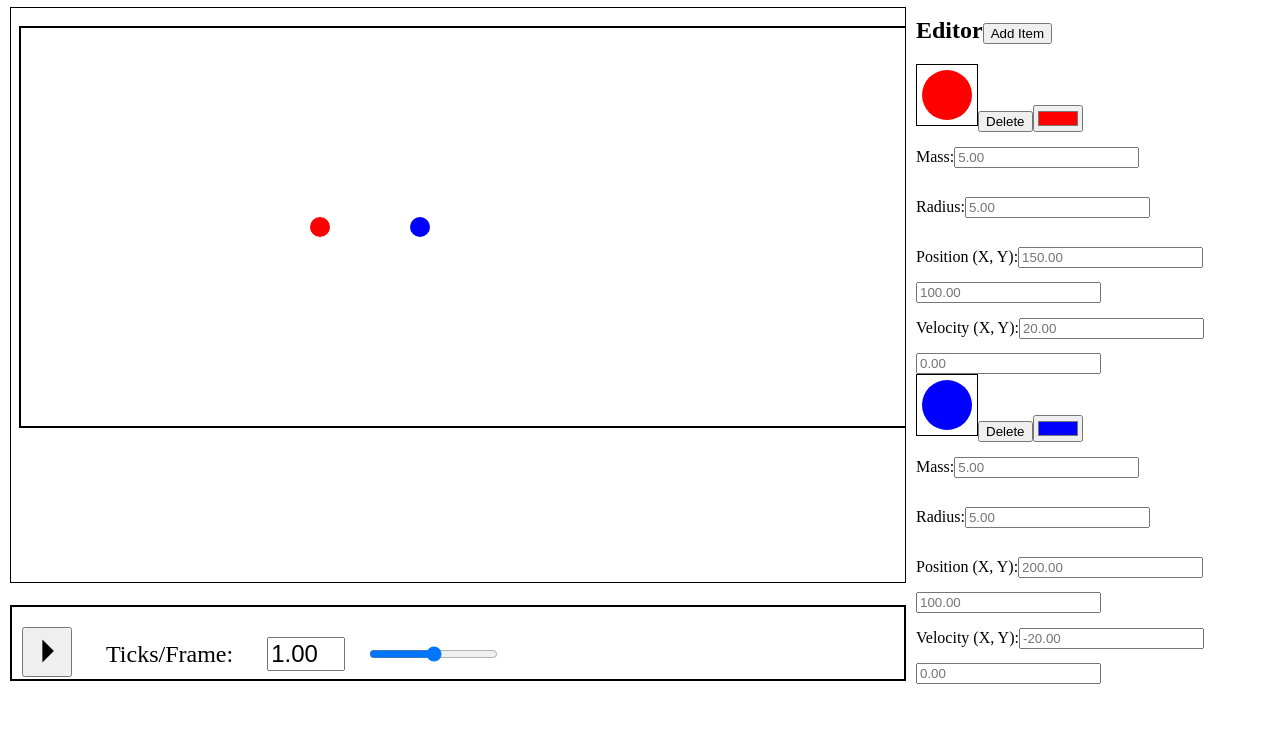
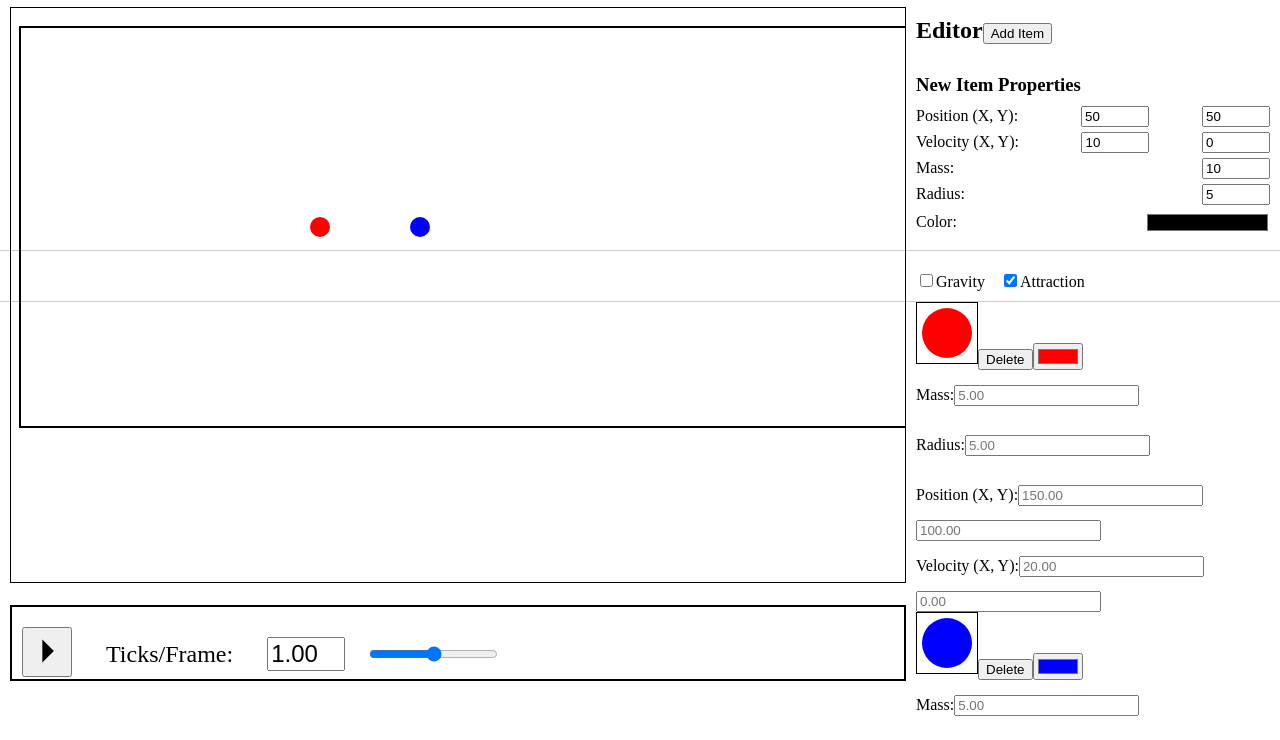
Before and after one commit to samuelhoppenworth/DumbPhysics, a website with bundled scripts: page public/index.html in a window 1280 px wide. Shown: the part 60-800 px from the top of the page. Built offline with nearby package versions, Linux system fonts and the light colour scheme.

Commit message:
update UI with gravity, attraction toggling, new item attribute specification

```diff
--- a/public/style.css
+++ b/public/style.css
@@ -84,3 +84,47 @@ h1 {
 
 
 html, body {margin: 0; height: 100%; overflow: hidden}
+
+#globalSettings {
+  padding: 10px;
+  border-bottom: 1px solid #ccc;
+}
+
+#globalSettings label {
+  margin-right: 15px;
+}
+
+/* New styles for the item creation form */
+#newItemForm {
+  padding: 10px;
+  border-bottom: 1px solid #ccc;
+  margin-bottom: 10px;
+}
+
+#newItemForm h3 {
+  margin-top: 0;
+  margin-bottom: 10px;
+}
+
+#newItemForm div {
+  display: flex;
+  justify-content: space-between;
+  align-items: center;
+  margin-bottom: 5px;
+}
+
+#newItemForm label {
+  margin-right: 10px;
+}
+
+#newItemForm input[type="number"] {
+  width: 60px;
+}
+
+#newItemForm input[type="color"] {
+  width: 125px;
+  height: 25px;
+  border: none;
+  padding: 0;
+  background: none;
+}
--- a/src/simulator/SimulatorEngine.ts
+++ b/src/simulator/SimulatorEngine.ts
@@ -33,6 +33,14 @@ export class SimulatorEngine {
 
     eventBus.on('itemPropertyChanged', (data: { itemIndex: number; property: string; newValue: any }) => {
       this.editProperty(data.property, data.itemIndex, data.newValue);
+    });
+
+    eventBus.on('gravityToggled', (value: boolean) => {
+        this.gravity = value;
+    });
+
+    eventBus.on('attractionToggled', (value: boolean) => {
+        this.attraction = value;
     });
   }
 
--- a/src/ui/UIHandler.ts
+++ b/src/ui/UIHandler.ts
@@ -20,6 +20,15 @@ export class UIHandler {
   playPauseButton: HTMLButtonElement
   sidebarElements: Array<SidebarElement> = []
   itemsDiv!: HTMLDivElement
+
+  // Inputs for creating a new item
+  private newItemPosXInput!: HTMLInputElement;
+  private newItemPosYInput!: HTMLInputElement;
+  private newItemVelXInput!: HTMLInputElement;
+  private newItemVelYInput!: HTMLInputElement;
+  private newItemMassInput!: HTMLInputElement;
+  private newItemRadiusInput!: HTMLInputElement;
+  private newItemColorInput!: HTMLInputElement;
 
   constructor(canvas: HTMLCanvasElement, engine: SimulatorEngine, renderer: Renderer, eventHandler: EventHandler) {
     this.canvas = canvas
@@ -60,10 +69,117 @@ export class UIHandler {
     titleDiv.appendChild(addButton);
     this.sidebarDiv.appendChild(titleDiv);
 
+    // Add the form for creating new items
+    this.createItemForm();
+
+    // Gravity and Attraction controls
+    let globalSettingsDiv = document.createElement("div");
+    globalSettingsDiv.id = "globalSettings";
+
+    let gravityCheckbox = document.createElement("input");
+    gravityCheckbox.type = "checkbox";
+    gravityCheckbox.id = "gravity";
+    gravityCheckbox.checked = this.engine.gravity;
+    gravityCheckbox.onchange = () => eventBus.dispatch('gravityToggled', gravityCheckbox.checked);
+
+    let gravityLabel = document.createElement("label");
+    gravityLabel.htmlFor = "gravity";
+    gravityLabel.innerText = "Gravity";
+
+    let attractionCheckbox = document.createElement("input");
+    attractionCheckbox.type = "checkbox";
+    attractionCheckbox.id = "attraction";
+    attractionCheckbox.checked = this.engine.attraction;
+    attractionCheckbox.onchange = () => eventBus.dispatch('attractionToggled', attractionCheckbox.checked);
+
+    let attractionLabel = document.createElement("label");
+    attractionLabel.htmlFor = "attraction";
+    attractionLabel.innerText = "Attraction";
+
+    globalSettingsDiv.appendChild(gravityCheckbox);
+    globalSettingsDiv.appendChild(gravityLabel);
+    globalSettingsDiv.appendChild(attractionCheckbox);
+    globalSettingsDiv.appendChild(attractionLabel);
+    this.sidebarDiv.appendChild(globalSettingsDiv);
+
+
     this.itemsDiv = document.createElement("div");
     this.sidebarDiv.appendChild(this.itemsDiv);
     this.itemsDiv.style.overflow = "scroll";
-    this.itemsDiv.style.height = String(document.body.clientHeight * 0.85) + "px";
+    this.itemsDiv.style.height = String(document.body.clientHeight * 0.70) + "px"; // Adjusted height
+  }
+
+  private createItemForm(): void {
+    const formDiv = document.createElement("div");
+    formDiv.id = "newItemForm";
+
+    const formTitle = document.createElement("h3");
+    formTitle.innerText = "New Item Properties";
+    formDiv.appendChild(formTitle);
+
+    // Position
+    const [posX, posY] = this.createVectorInputs(formDiv, "Position (X, Y):", { x: 50, y: 50 });
+    this.newItemPosXInput = posX;
+    this.newItemPosYInput = posY;
+
+    // Velocity
+    const [velX, velY] = this.createVectorInputs(formDiv, "Velocity (X, Y):", { x: 10, y: 0 });
+    this.newItemVelXInput = velX;
+    this.newItemVelYInput = velY;
+
+    // Mass
+    this.newItemMassInput = this.createScalarInput(formDiv, "Mass:", 10);
+
+    // Radius
+    this.newItemRadiusInput = this.createScalarInput(formDiv, "Radius:", 5);
+
+    // Color
+    this.newItemColorInput = this.createColorInput(formDiv, "Color:", "#000000");
+
+    this.sidebarDiv.appendChild(formDiv);
+  }
+
+  private createScalarInput(parent: HTMLElement, labelText: string, defaultValue: number): HTMLInputElement {
+      const container = document.createElement("div");
+      const label = document.createElement("label");
+      label.innerText = labelText;
+      const input = document.createElement("input");
+      input.type = "number";
+      input.value = String(defaultValue);
+      container.appendChild(label);
+      container.appendChild(input);
+      parent.appendChild(container);
+      return input;
+  }
+
+  private createVectorInputs(parent: HTMLElement, labelText: string, defaultValue: { x: number, y: number }): [HTMLInputElement, HTMLInputElement] {
+      const container = document.createElement("div");
+      const label = document.createElement("label");
+      label.innerText = labelText;
+      const inputX = document.createElement("input");
+      inputX.type = "number";
+      inputX.value = String(defaultValue.x);
+      const inputY = document.createElement("input");
+      inputY.type = "number";
+      inputY.value = String(defaultValue.y);
+      container.appendChild(label);
+      container.appendChild(inputX);
+      container.appendChild(inputY);
+      parent.appendChild(container);
+      return [inputX, inputY];
+  }
+
+  private createColorInput(parent: HTMLElement, labelText: string, defaultValue: string): HTMLInputElement {
+    const container = document.createElement("div");
+    const label = document.createElement("label");
+    label.innerText = labelText;
+    const input = document.createElement("input");
+    input.type = "color";
+    input.value = defaultValue;
+    container.appendChild(label);
+    container.appendChild(input);
+    parent.appendChild(container);
+    return input;
   }
 
   private createInitialSidebarElements(): void {
@@ -80,7 +196,25 @@ export class UIHandler {
   }
 
   addItem = () => {
-    const newItem = new Ball(createVector(6, 6), createVector(2, 3), 5.0, 5, "#000000");
+    // Read values from the new item form inputs
+    const posX = parseFloat(this.newItemPosXInput.value) || 0;
+    const posY = parseFloat(this.newItemPosYInput.value) || 0;
+    const velX = parseFloat(this.newItemVelXInput.value) || 0;
+    const velY = parseFloat(this.newItemVelYInput.value) || 0;
+    const mass = parseFloat(this.newItemMassInput.value) || 10;
+    const radius = parseFloat(this.newItemRadiusInput.value) || 5;
+    const color = this.newItemColorInput.value || "#000000";
+
+    // Create a new Ball with the specified attributes
+    const newItem = new Ball(
+        createVector(posX, posY),
+        createVector(velX, velY),
+        mass,
+        radius,
+        color
+    );
+
+    // Dispatch the event to the engine
     eventBus.dispatch('addItem', newItem);
   }
 
```
